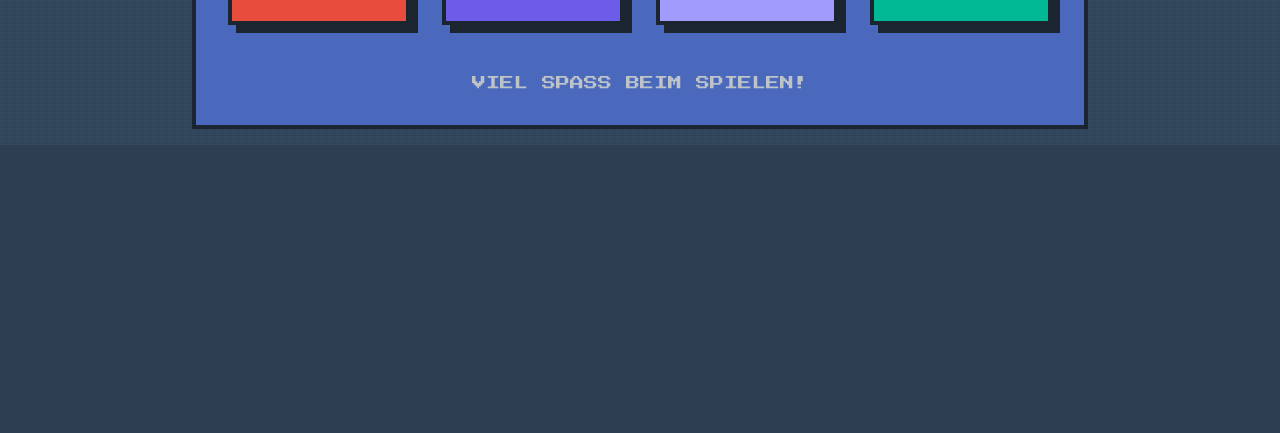
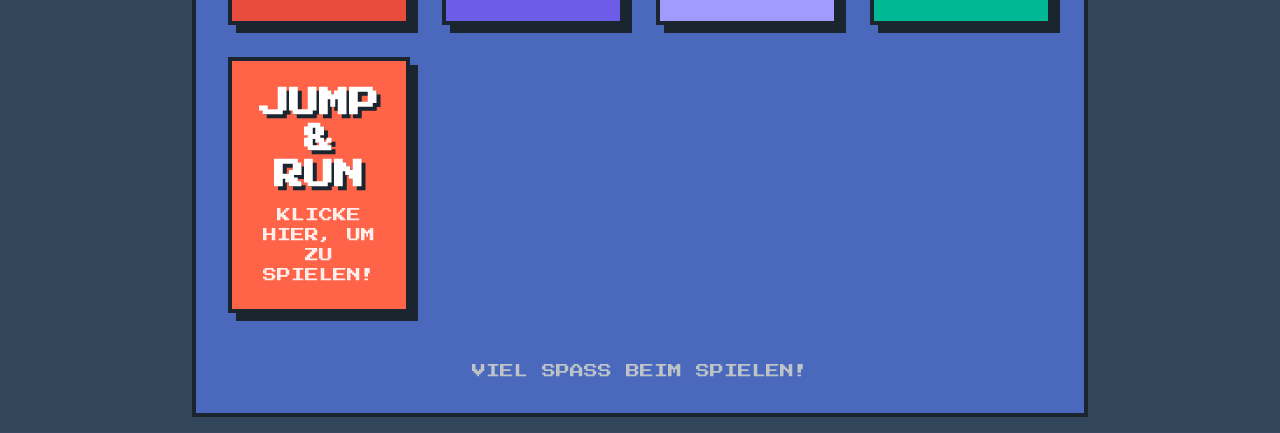
Before and after one commit to Rewoel/spiele, a plain HTML site: page index.html in a window 1280 px wide. Shown: the part 719-1152 px from the top of the page. Before the commit the page ends 864 px from the top, so only its background shows below. Drawn offline with nearby package versions, Linux system fonts and the light colour scheme.

Commit message:
Update index.html

```diff
--- a/index.html
+++ b/index.html
@@ -117,6 +117,14 @@
                 <h2 class="text-2xl md:text-3xl font-bold mb-3">CROWD RUNNER</h2>
                 <p class="text-xs md:text-sm opacity-90">KLICKE HIER, UM ZU SPIELEN!</p>
             </a>
+
+            <!-- NEUE Spielkarte für Jump & Run -->
+            <a href="https://rewoel.github.io/jumpnrun/" target="_blank"
+               class="block bg-[#ff6348] text-white p-6 rounded-none game-card
+                      flex flex-col items-center justify-center">
+                <h2 class="text-2xl md:text-3xl font-bold mb-3">JUMP & RUN</h2>
+                <p class="text-xs md:text-sm opacity-90">KLICKE HIER, UM ZU SPIELEN!</p>
+            </a>
         </div>
 
         <!-- Optionaler Footer oder zusätzliche Informationen -->
```
